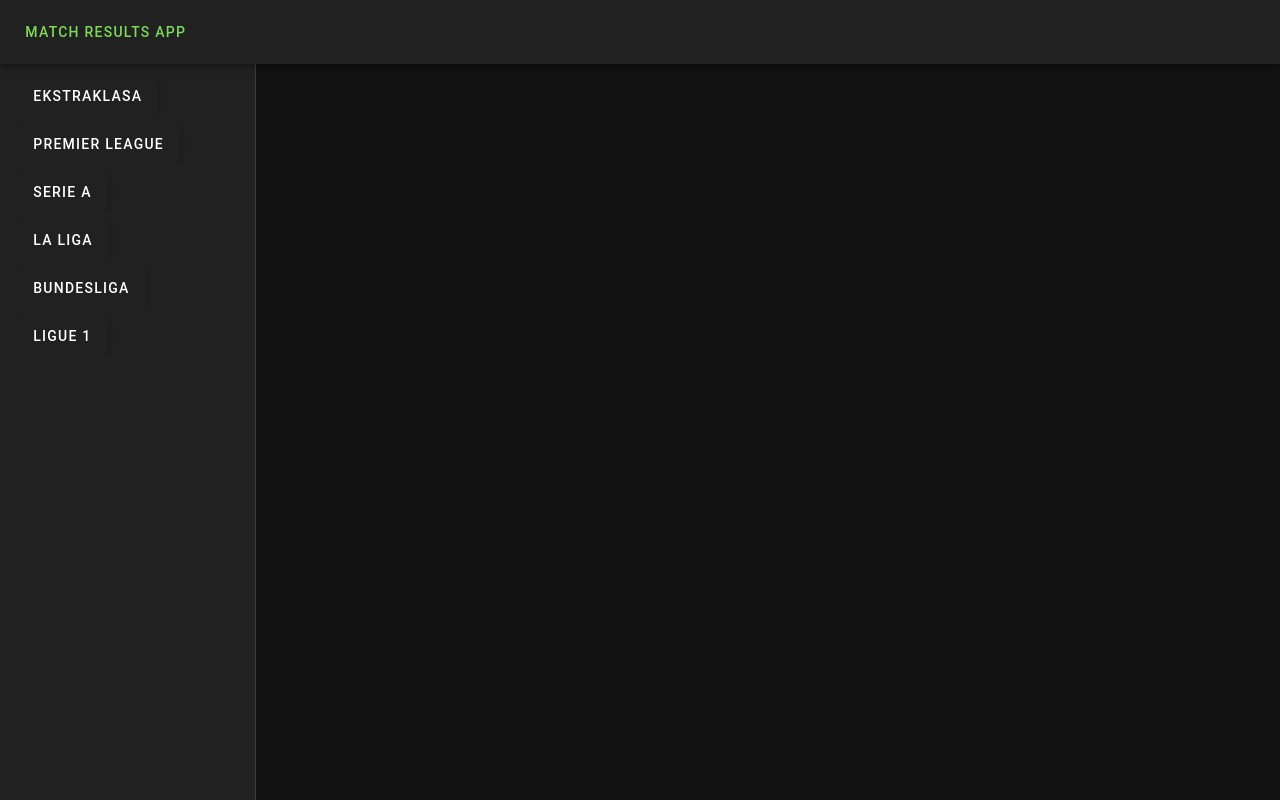
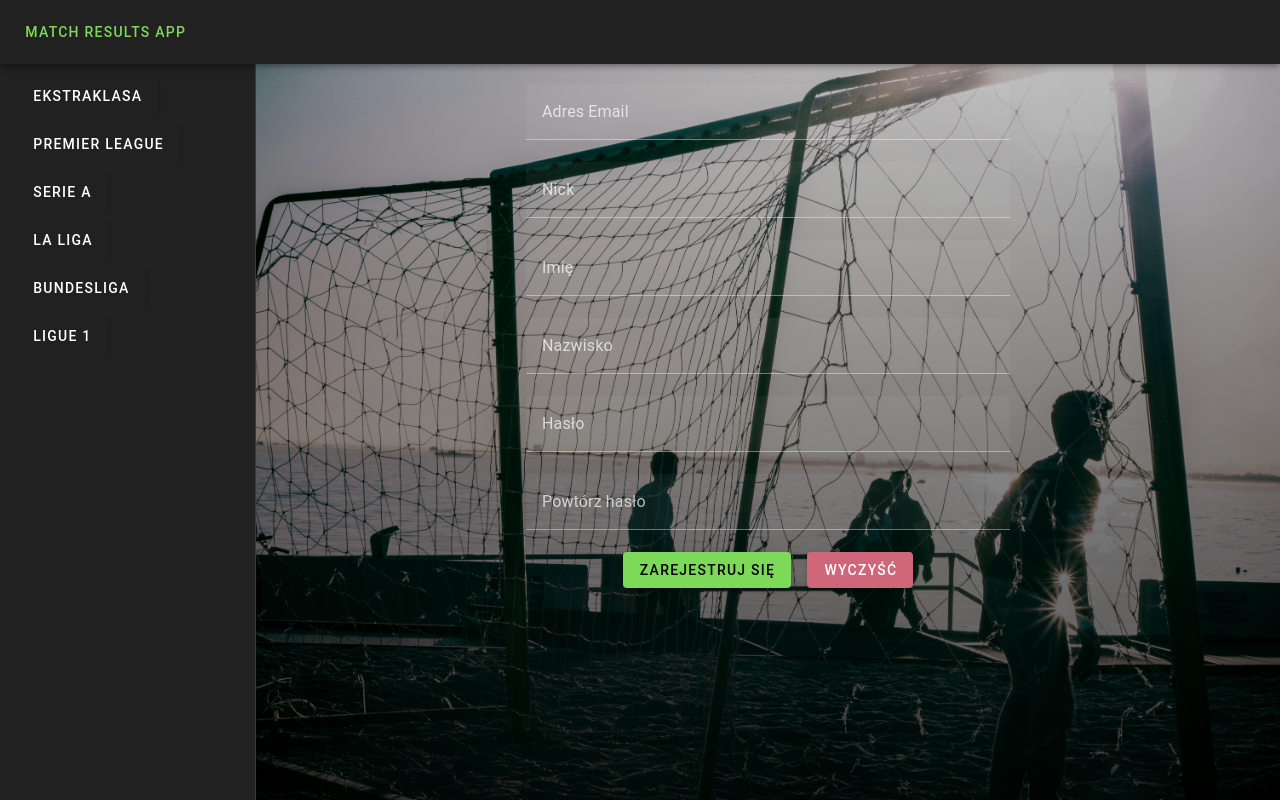
Before and after one commit to Jvsin/result-app, a Nuxt app: page /auth/register in a window 1280 px wide. Built offline with nearby package versions, Linux system fonts and the light colour scheme.

Commit message:
basic register view

```diff
--- a/pages/register.vue
+++ b/pages/auth/login.vue
@@ -5,7 +5,8 @@
 </template>
 
 <script lang="ts" setup>
-
+import { computed, ref, watch } from 'vue'
+import { storeToRefs } from 'pinia'
 </script>
 
 <style>
--- /dev/null
+++ b/pages/auth/register.vue
@@ -0,0 +1,55 @@
+<template>
+
+    <v-img src="/register-background.jpg" cover gradient="to bottom, rgba(0,0,0,.25), rgba(0,0,0,.7)"
+      class="text-center w-100 h-100">
+      <v-row justify="center">
+        <v-col cols="12" sm="12" md="6">
+          <div class=" flex-column align-center justify-center h-100 mx-2 py-5">
+            <form>
+              <v-text-field v-model="email" label="Adres Email"></v-text-field>
+
+              <v-text-field v-model="nickName" label="Nick"></v-text-field>
+
+              <v-text-field v-model="name" label="Imię"></v-text-field>
+              <v-text-field v-model="surname" label="Nazwisko"></v-text-field>
+              <v-text-field v-model="password1" label="Hasło"></v-text-field>
+              <v-text-field v-model="password2" label="Powtórz hasło"></v-text-field>
+
+              <v-btn class="me-4" type="submit" color="primary">
+                Zarejestruj się
+              </v-btn>
+
+              <v-btn @click="handleReset" color="error">
+                Wyczyść
+              </v-btn>
+            </form>
+          </div>
+        </v-col>
+      </v-row>
+    </v-img>
+</template>
+
+<script lang="ts" setup>
+import { computed, ref, watch } from 'vue'
+
+import { storeToRefs } from 'pinia'
+const nickName = ref('')
+const email = ref('')
+const name = ref('')
+const surname = ref('')
+const password1 = ref('')
+const password2 = ref('')
+
+function handleReset() {
+  nickName.value = ''
+  email.value = ''
+  name.value = ''
+  surname.value = ''
+  password1.value = ''
+  password2.value = ''
+}
+</script>
+
+<style>
+
+</style>
--- a/pages/index.vue
+++ b/pages/index.vue
@@ -20,7 +20,7 @@ const router = useRouter()
             Stwórz własną ligę i typuj razem ze swoimi znajomymi!
           </p>
 
-          <v-btn class="my-4" to="auth/login" variant="elevated" color="secondary">
+          <v-btn class="my-4" to="auth/register" variant="elevated" color="secondary">
             Dołącz już teraz
           </v-btn>
         </div>
```
Also changed, not shown: public/register-background.jpg (added).
